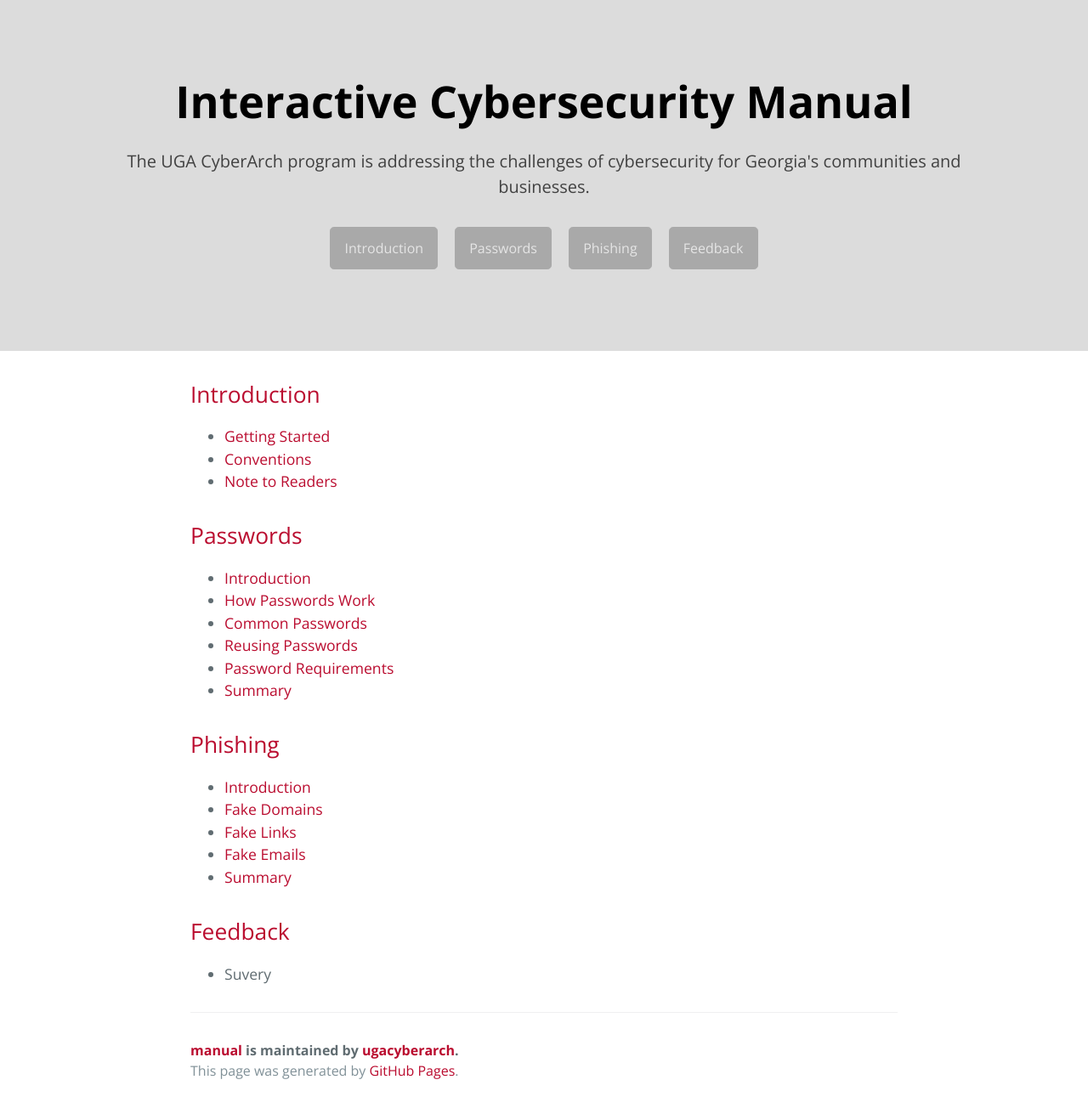
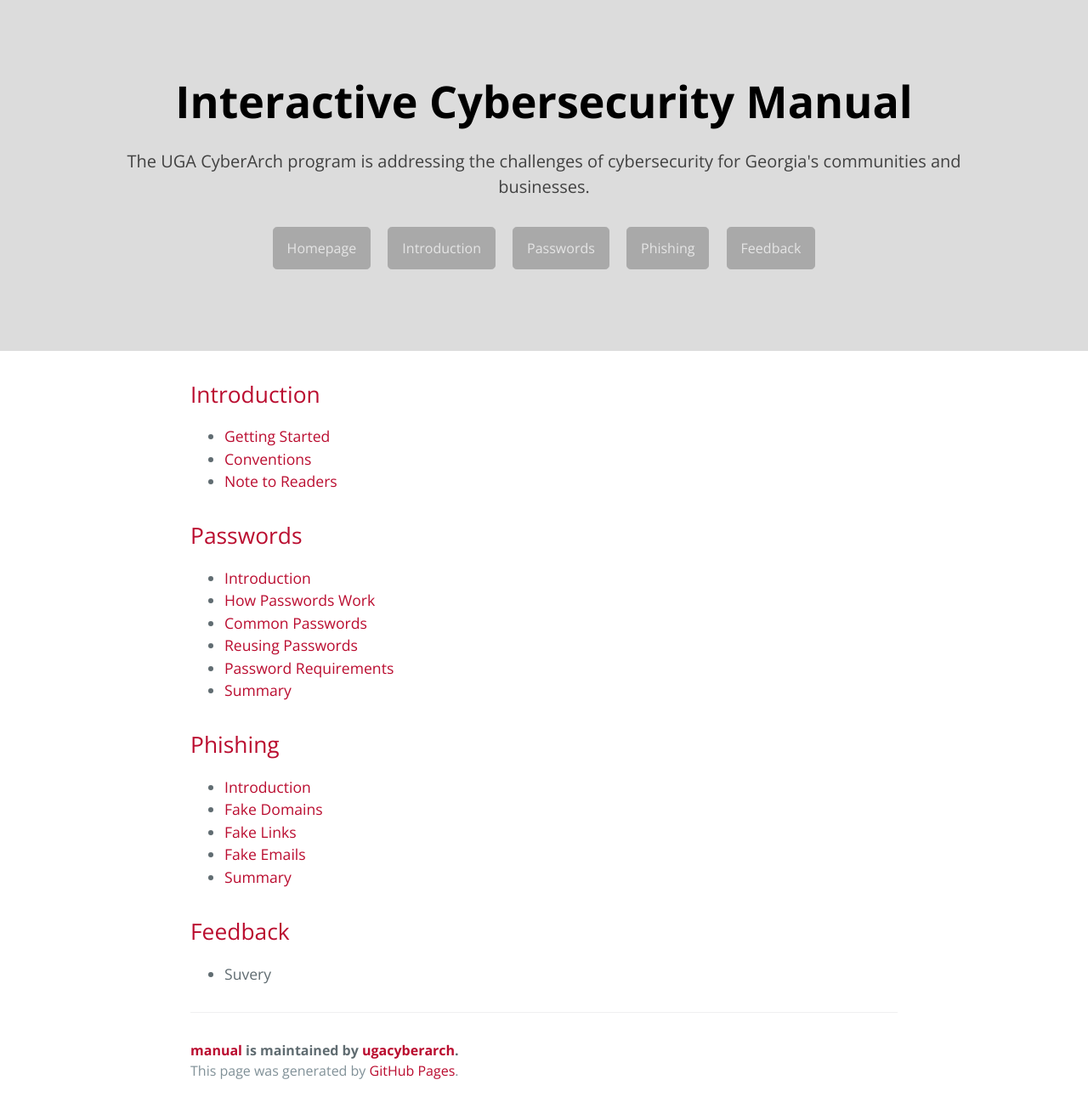
Before and after one commit to ugacyberarch/manual, a Jekyll site: the page built from index.md, in a window 1280 px wide. Shown: the whole page at 85% size. Built offline with Jekyll 4.4.1, drawn with Linux system fonts in a browser that asks for light colours.

Commit message:
Update default.html

```diff
--- a/_layouts/default.html
+++ b/_layouts/default.html
@@ -25,6 +25,11 @@
     <header class="page-header" role="banner">
       <h1 class="project-name">{{ page.title | default: site.title | default: site.github.repository_name }}</h1>
       <h2 class="project-tagline">{{ page.description | default: site.description | default: site.github.project_tagline }}</h2>
+
+      {% if site.github.is_project_page %}
+        <a href="https://ugacyberarch.github.io/manual/" class="btn">Homepage</a>
+      {% endif %}
+
       {% if site.github.is_project_page %}
         <a href="https://ugacyberarch.github.io/manual/getting_started.html" class="btn">Introduction</a>
       {% endif %}
```
